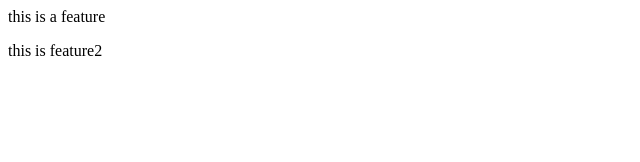
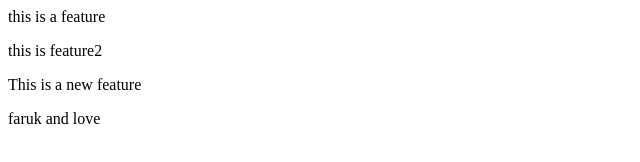
Before and after one commit to faruk-abdulla-0202/Local-Repo, a plain HTML site: page index.html in a window 1280 px wide. Shown: the whole page, without its empty margins (0-640 px from the left). Drawn offline with Linux system fonts and the light colour scheme.

Commit message:
added a new <p> and <div>

```diff
--- a/index.html
+++ b/index.html
@@ -1,2 +1,4 @@
 <p> this is a feature</p>
 <p> this is feature2</p>
+<p>This is a new feature</p>
+<div>faruk and love</div>
```
